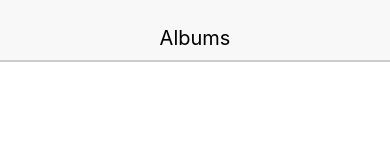
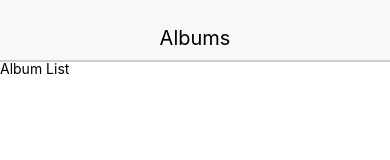
Before and after one commit to seanulus/react-native-albums, a React Native app: screen / in a window 390 px wide. Shown: the top 160 px of the page. Built offline with nearby package versions, Linux system fonts and the light colour scheme.

Commit message:
Add album list component and link to App

```diff
--- a/App.js
+++ b/App.js
@@ -9,6 +9,7 @@
 import React, { Component } from 'react';
 import { Platform, StyleSheet, Text, View } from 'react-native';
 import Header from './src/components/Header';
+import AlbumList from './src/components/AlbumList';
 
 // const instructions = Platform.select({
 //   ios: 'Press Cmd+R to reload,\n' + 'Cmd+D or shake for dev menu',
@@ -21,7 +22,10 @@ type Props = {};
 export default class App extends Component<Props> {
   render() {
     return (
-      <Header headerText={'Albums'} />
+      <View>
+        <Header headerText={'Albums'} />
+        <AlbumList />
+      </View>
     );
   }
 }
--- /dev/null
+++ b/src/components/AlbumList.js
@@ -0,0 +1,12 @@
+import React from 'react';
+import { Text, View } from 'react-native';
+
+const AlbumList = () => {
+  return (
+    <View>
+      <Text>Album List</Text>
+    </View>
+  );
+};
+
+export default AlbumList;
```
